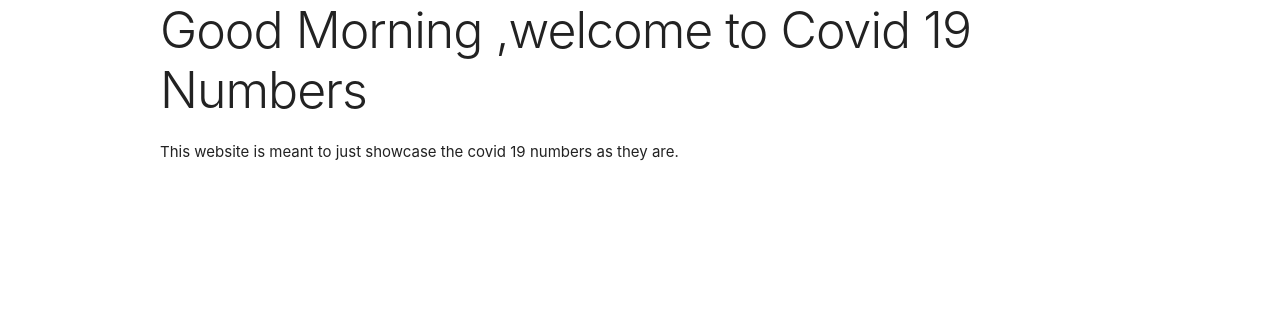
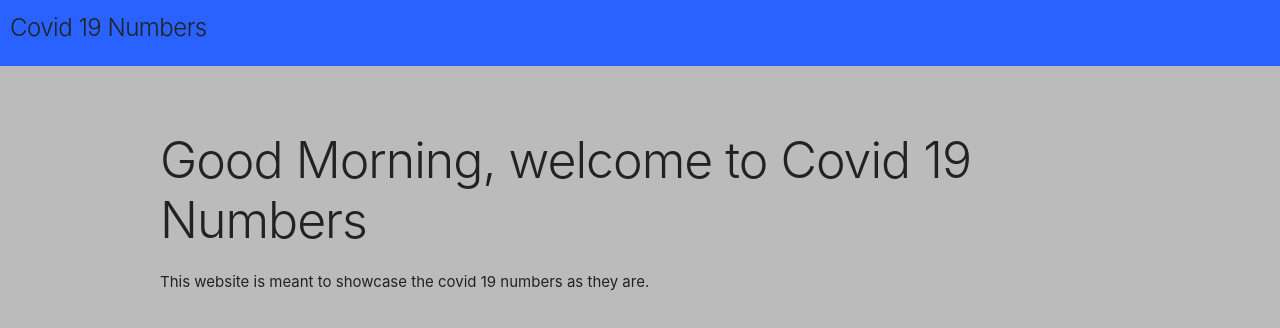
Before and after one commit to jgarcia4444/covid-19-numbers, a React (Create React App) app: page / in a window 1280 px wide. Shown: the top 328 px of the page. Built offline with nearby package versions, Linux system fonts and the light colour scheme.

Commit message:
There is now a NavBar with the title of the page.

```diff
--- a/src/App.css
+++ b/src/App.css
@@ -36,3 +36,19 @@
     transform: rotate(360deg);
   }
 }
+/* My CSS Additions */
+.container {
+  margin-top: 5%;
+}
+
+body {
+  background-color: #bbb;
+}
+
+#title {
+  padding: 10px 0px 0px 10px;
+}
+
+#nav {
+  background-color: #2962FF;
+}
--- a/src/App.js
+++ b/src/App.js
@@ -1,10 +1,12 @@
 import React from 'react';
 import './App.css';
 import BannerContainer from './components/BannerContainer';
+import Nav from './components/Nav'
 
 function App() {
   return (
     <div>
+      <Nav />
       <BannerContainer />
     </div>
   );
--- a/src/components/Banner.js
+++ b/src/components/Banner.js
@@ -3,8 +3,8 @@ import React from 'react';
 const Banner = ({timeGreeting}) => {
     return (
         <div className="banner">
-            <h1>{timeGreeting},welcome to Covid 19 Numbers</h1>
-            <p>This website is meant to just showcase the covid 19 numbers as they are.</p>
+            <h1>{timeGreeting}, welcome to Covid 19 Numbers</h1>
+            <p>This website is meant to showcase the covid 19 numbers as they are.</p>
         </div>
     )
 }
--- /dev/null
+++ b/src/components/Nav.js
@@ -0,0 +1,14 @@
+import React from 'react';
+
+const Nav = () => {
+    return (
+        <div id="nav" className="row">
+            <div className="twelve column">
+                <h5 id="title">Covid 19 Numbers</h5>
+            </div>
+
+        </div>
+    )
+}
+
+export default Nav;
```
Also changed, not shown: src/components/BannerContainer.js (+4 -3 lines).
